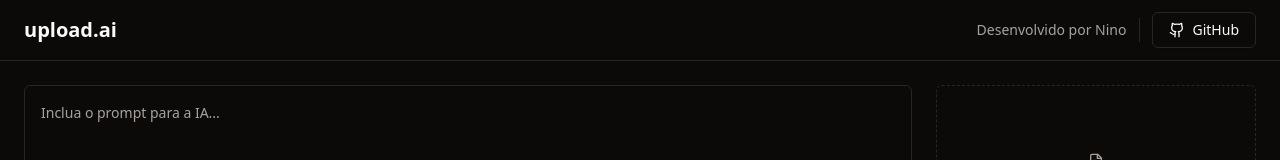
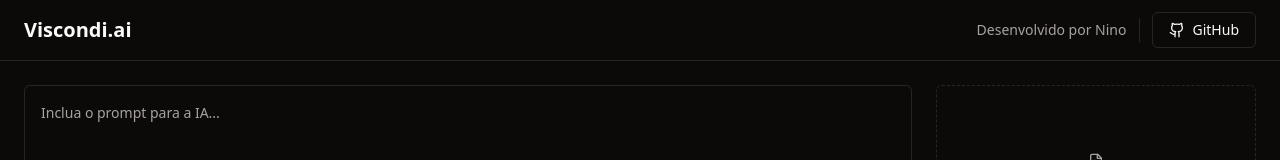
Before and after one commit to gabrielniino/Viscondi.ai, a React (Vite) app in the folder viscondi-ai-client/: page / in a window 1280 px wide. Shown: the top 160 px of the page. Built offline with nearby package versions, Linux system fonts and the light colour scheme; no server answers.

Commit message:
Titulo da página

```diff
--- a/viscondi-ai-client/src/App.tsx
+++ b/viscondi-ai-client/src/App.tsx
@@ -35,7 +35,7 @@
   return (
     <div className="min-h-screen flex flex-col">
       <div className="px-6 py-3 flex items-center justify-between border-b">
-        <h1 className="text-xl font-bold">upload.ai</h1>
+        <h1 className="text-xl font-bold">Viscondi.ai</h1>
 
         <div className="flex items-center gap-3">
           <span className="text-sm text-muted-foreground">
```
